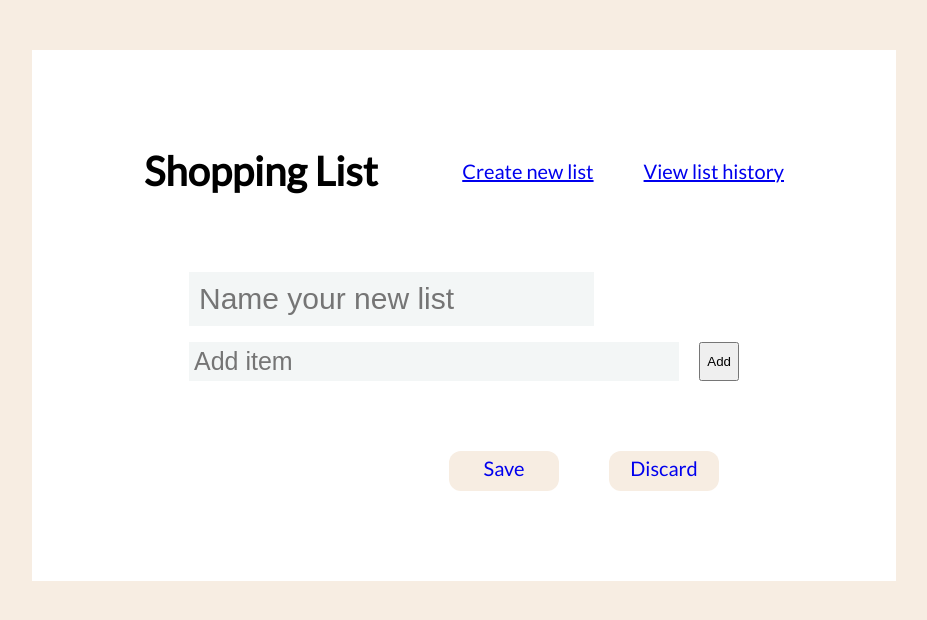
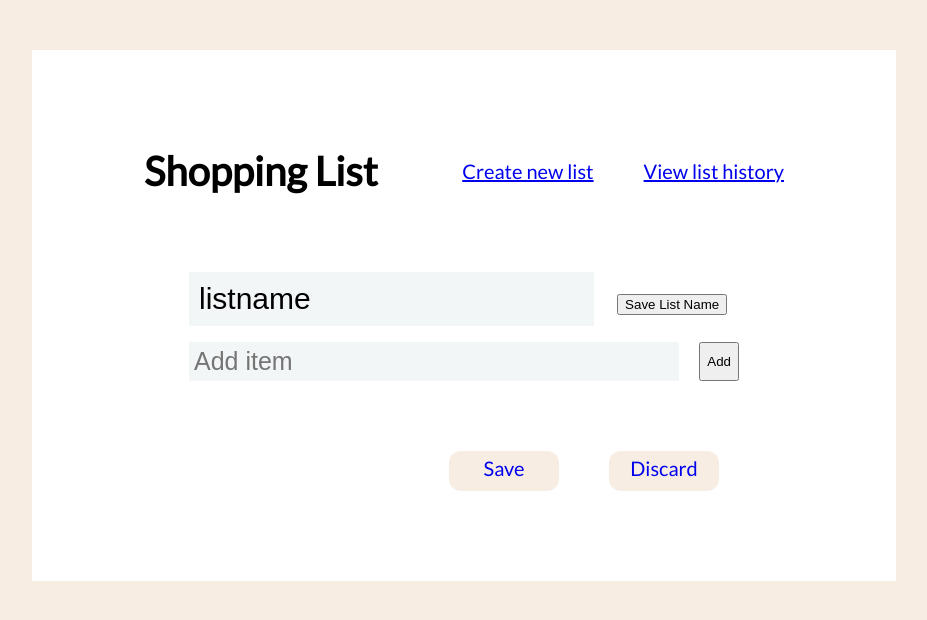
Before and after one commit to thucvy/shopping-list-project, a Flask app: page / in a window 1280 px wide. Shown: the top 620 px of the page, without its empty margins (176-1103 px from the left). Run offline with Flask 2, Linux system fonts and the light colour scheme.

Commit message:
more updates

```diff
--- a/app.py
+++ b/app.py
@@ -8,8 +8,7 @@ def home():
     if request.method == "POST":
         entry_content = request.form.get("item") #get the name of the input field which is "item"
         entries.append(entry_content)
-
-    return render_template('home.html', entries = entries)
+    return render_template('home.html', entries = entries, listname = "listname")
 
 if __name__ == '__main__':
     app.run(debug=True)
--- a/templates/home.html
+++ b/templates/home.html
@@ -35,14 +35,19 @@
                 <section>
                     <!-- Add text box for user to input the name of the new list (required) -->
                     <p>
-                    <form class="form-list" method="POST">
-                        <input type="text" class="form-list__input" placeholder="Name your new list" required>
+                    <form class="form-list" method="POST" onsubmit="return false">
+                        <input type="text" class="form-list__input" name="list" placeholder="Name your new list"
+                            value="{{ listname }}" required>
+                        <button type="submit class=" form__entry">Save List Name</button>
                     </form>
 
                     </p>
 
-                    <!-- Add text box and button to add items into list  -->
                     <form class="form-item" method="POST">
+                        <!-- Add text box for user to input the name of the new list (required) -->
+                        <!-- <input type="text" class="form-list__input" name="list" placeholder="Name your new list" value="" required> -->
+                        <!-- Add text box and button to add items into list  -->
+
                         <input type="text" class="form-item__input" name="item" id="input" placeholder="Add item"
                             required>
                         <button type="submit" class="form__entry">Add</button>
```
